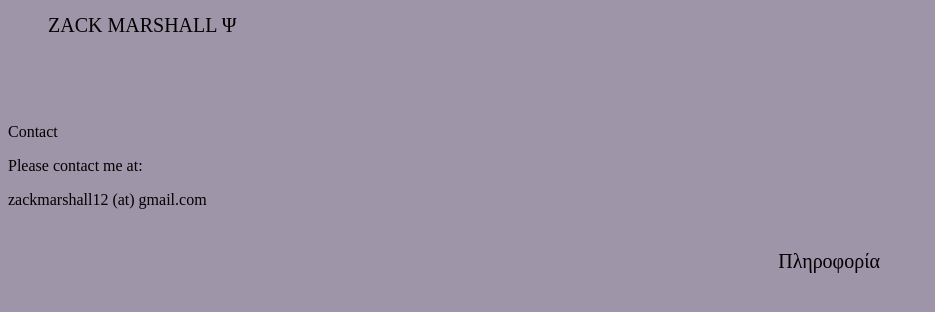
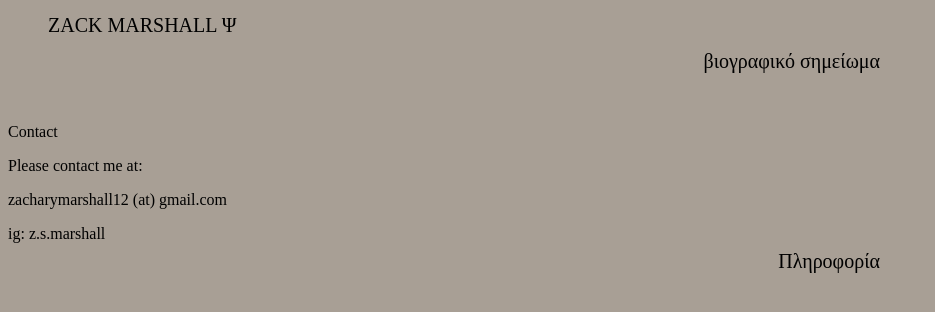
Before and after one commit to deanjgoldman/art-blog, a Flask app: page /info in a window 1280 px wide. Shown: the top 312 px of the page, without its empty margins (0-935 px from the left). Run offline with Flask 2, Linux system fonts and the light colour scheme; some libraries are stand-ins or nearby versions.

Commit message:
js and css

```diff
--- a/zack/app.py
+++ b/zack/app.py
@@ -39,6 +39,11 @@ def info():
     return render_template('info.html')
 
 
+@app.route('/cv')
+def cv():
+    return render_template('cv.html')
+
+
 @app.route('/contact')
 def contact():
     return render_template('contact.html')
--- a/zack/templates/base.html
+++ b/zack/templates/base.html
@@ -42,13 +42,45 @@
         $(el).css({"right": spacing[i][0], "top": spacing[i][1]});
       });
     });
+    // $(function () {
+    //   $("#cv-link").hover(function (e) {
+    //     $(this).html("Curriculum Vitae");
+    //   })
+    // })
   </script>
+<script type="text/javascript">
+  function cvText(text)
+    {
+        var display = document.getElementById('cv-link');
+        display.innerHTML = "";
+        display.innerHTML = text;
+    }
+  function cvBack(text)
+    {
+        var display = document.getElementById('cv-link');
+        display.innerHTML = "";
+        display.innerHTML = text;
+    }
+  function infoText(text)
+    {
+        var display = document.getElementById('info-link');
+        display.innerHTML = "";
+        display.innerHTML = text;
+    }
+  function infoBack(text)
+    {
+        var display = document.getElementById('info-link');
+        display.innerHTML = "";
+        display.innerHTML = text;
+    }
+</script>
+
   </head>
 
   <body>
 <style>
     body{
-      background-color: #9f95a8;
+      background-color: #a89f95;
     }
     .topnav{
       margin-top: -10px;
@@ -86,10 +118,15 @@
       float: right;
       padding: 20px
     }
-    .a-link{
+    #info-link{
       position: absolute;
       right: 400px;
       top:250px;
+    }
+    #cv-link{
+      position: absolute;
+      right: 400px;
+      top:50px;
     }
     img {
       width: 100%;
@@ -160,7 +228,10 @@
 
             </li>
             <li>
-                <a class="a-link" href="{{ url_for('.info') }}">Πληροφορία</a>
+                <a id="info-link" onmouseover="infoText('Information')"onmouseout="infoBack('Πληροφορία')" href="{{ url_for('.info') }}">Πληροφορία</a>
+            </li>
+            <li>
+                <a id="cv-link" onmouseover="cvText('Curriculum Vitae')"onmouseout="cvBack('βιογραφικό σημείωμα')" href="{{ url_for('.cv') }}">βιογραφικό σημείωμα</a>
             </li>
           </ul>
         </div>
--- a/zack/templates/info.html
+++ b/zack/templates/info.html
@@ -10,7 +10,9 @@
 <div class="about">
   <p>Contact</p>
   <p>Please contact me at:</p>
-  <p>zackmarshall12 (at) gmail.com</p>
+  <p>zacharymarshall12 (at) gmail.com</p>
+
+  <p>ig: z.s.marshall</p>
 
 </div>
 {% endblock %}
--- a/zack/templates/post1.html
+++ b/zack/templates/post1.html
@@ -11,7 +11,7 @@
 <main>
 <img id="main" class="postblock image" src="{{ title }}">
 <div id="title" class="postblock">
-  <h1>We are up in it</h1>
+  <h1>Text</h1>
 </div>
 
   <!-- Post Content -->
```
Also changed, not shown: other parts of zack/templates/base.html (+34 -3 lines).
